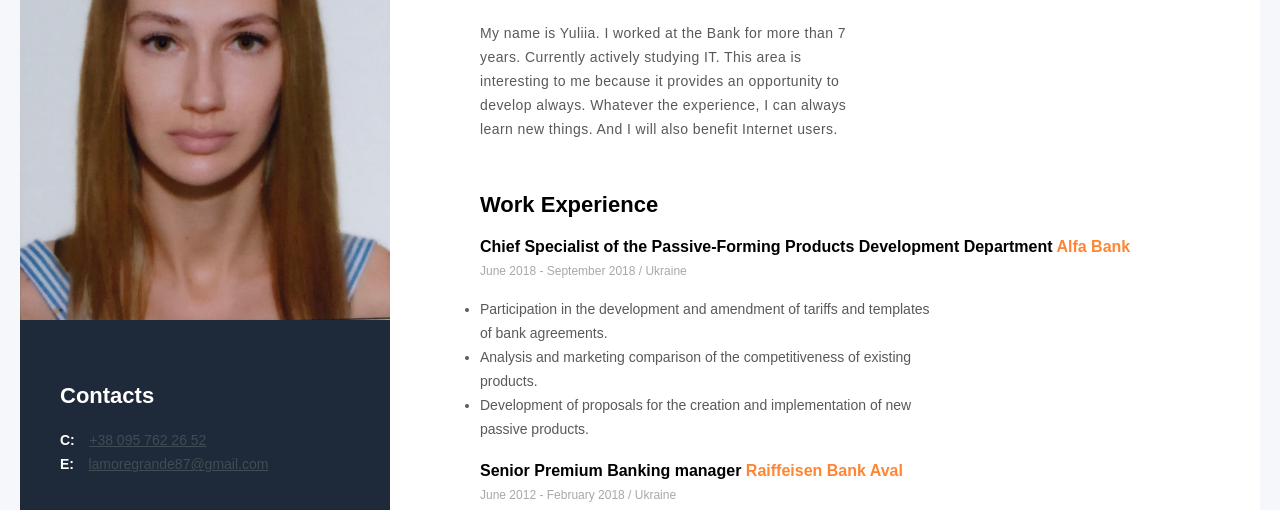
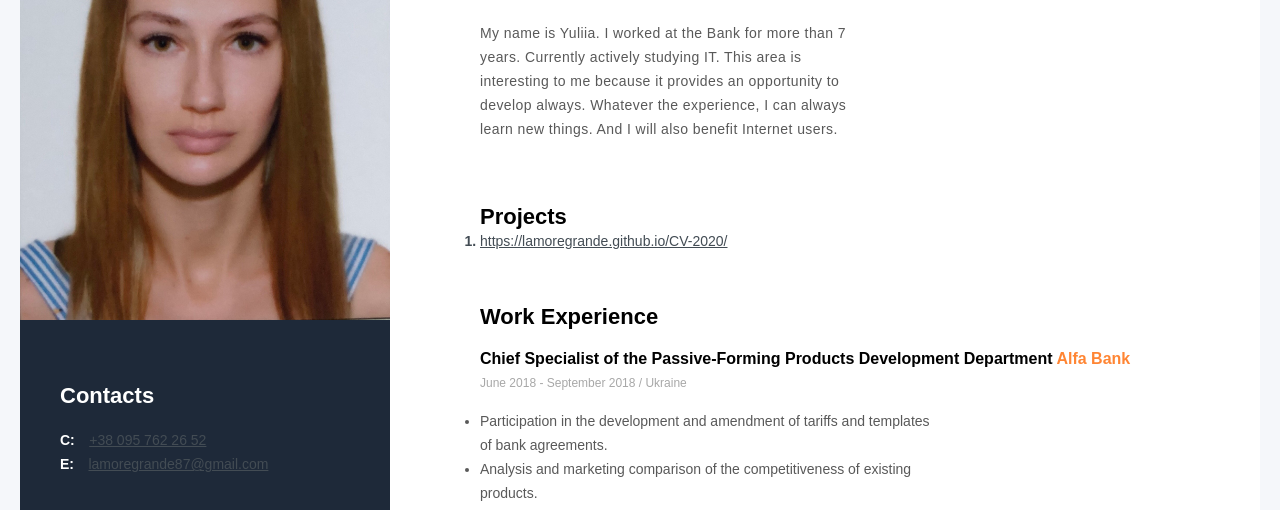
Before and after one commit to lamoregrande/CV-2020, a plain HTML site: page index.html in a window 1280 px wide. Shown: the part 222-732 px from the top of the page. Drawn offline with Linux system fonts and the light colour scheme.

Commit message:
index.html

```diff
--- a/index.html
+++ b/index.html
@@ -79,16 +79,17 @@
                     Whatever the experience, I can always learn new things. And I will also benefit Internet users.</p>
             </div>
 
-            <!-- projects container-->
-            <!-- <div>
+            <!-- projects container -->
+            <div>
                 <h3 class="project-container-one">Projects</h3>
                 <ol class="project-container-two">
-                    <li class="project-number" >
-                        <a class="project-container-two"href="https://lovecamp.allinsol.com/">https://lovecamp.allinsol.com/</a>
-                        <span>......</span>
-                        <span> <b>[</b> <span class="project-container-two" >HTML5, CSS3</span><b>]</b></span>
+                    <li class="project-number">
+                        <a class="project-container-two"
+                            href="https://lamoregrande.github.io/CV-2020/">https://lamoregrande.github.io/CV-2020/</a>
+                        <!-- <span>......</span>
+                        <span> <b>[</b> <span class="project-container-two">HTML5, CSS3</span><b>]</b></span> -->
                     </li>
-                    <li class="project-number" >
+                    <!-- <li class="project-number" >
                         <a class="project-container-two"href="https://cryptohub.goit.ua/">https://cryptohub.goit.ua/</a>
                         <span>..............</span>
                         <span> <b>[</b> <span class="project-container-two" >JavaScript</span> <b>]</b></span>
@@ -97,9 +98,9 @@
                         <a class="project-container-two"href="https://kidslike.goit.co.ua/">https://kidslike.goit.co.ua/</a>
                         <span>.............</span>
                         <span><b>[</b> <span class="project-container-two" >React.js, Node.js</span> <b>]</b></span>
-                    </li>
+                    </li> -->
                 </ol>
-            </div> -->
+            </div>
 
             <!-- work experience-->
             <div>
```
